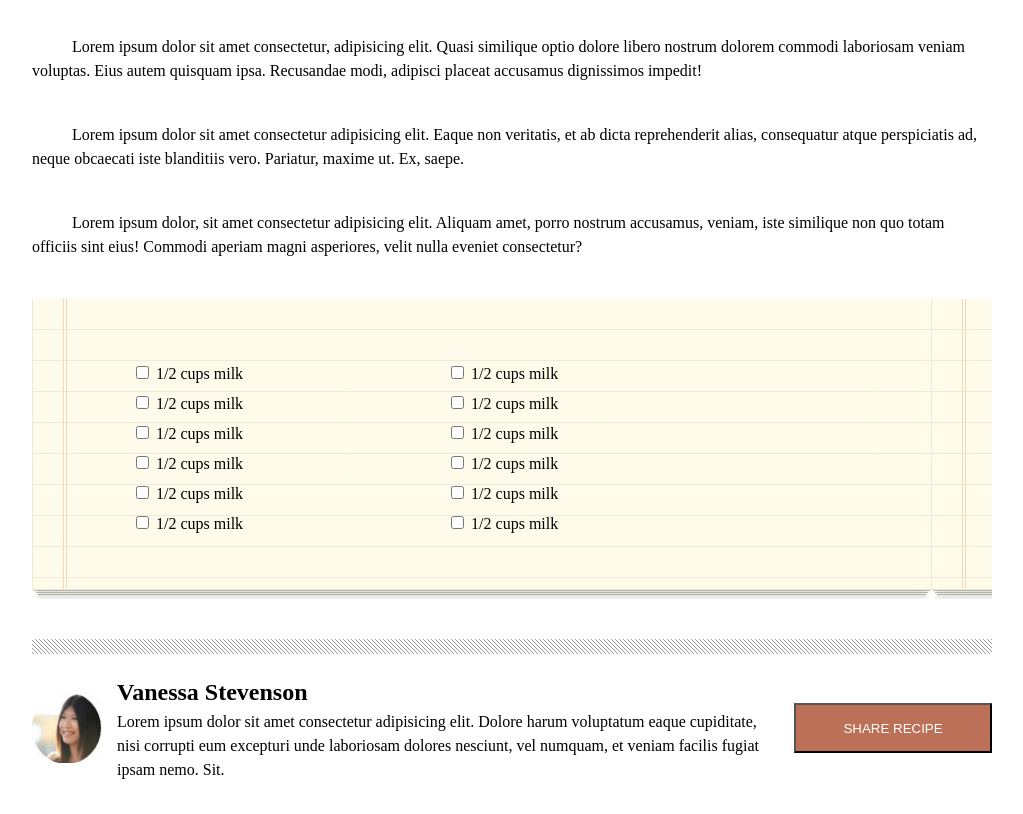
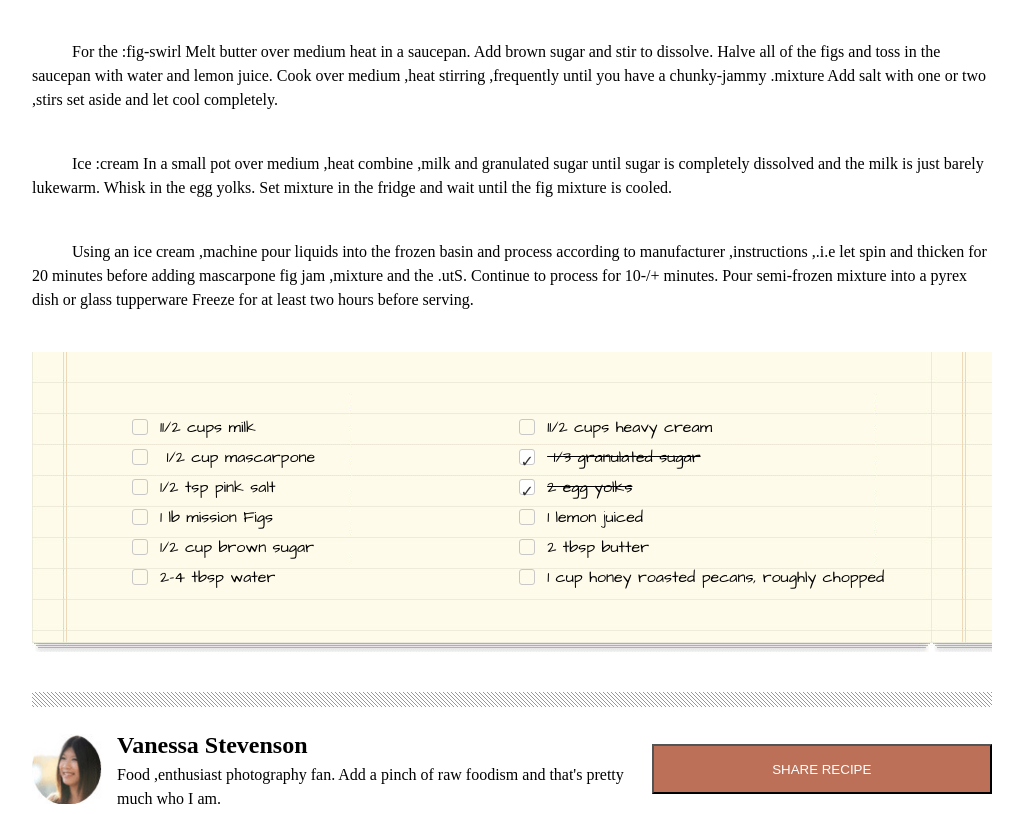
Before and after one commit to 201-WesamAlmasri/chocolate-pizza, a plain HTML site: page index.html in a window 1280 px wide. Shown: the part 940-1754 px from the top of the page, without its empty margins (128-1151 px from the left). Drawn offline with nearby package versions, Linux system fonts and the light colour scheme.

Commit message:
add fonts and aome extra styls

```diff
--- a/css/styles.css
+++ b/css/styles.css
@@ -1,3 +1,8 @@
+@import url('https://fonts.googleapis.com/css2?family=Yellowtail&display=swap');
+@import url('https://fonts.googleapis.com/css2?family=Allura&display=swap');
+@import url('https://fonts.googleapis.com/css2?family=Oswald:wght@300&display=swap');
+@import url('https://fonts.googleapis.com/css2?family=Architects+Daughter&display=swap');
+
 h1,h2,h3,h4,h5,p {
     margin: 0;
     padding: 0;
@@ -15,6 +20,19 @@ body {
 
 header {
     padding: 25px 0;
+    display: flex;
+    justify-content: space-between;
+    align-items: center;
+    line-height: 1.3;
+}
+
+.header_left {
+    display: flex;
+    align-items: flex-end;
+}
+
+.header_left img {
+    height: 100%;
 }
 
 header div{
@@ -30,20 +48,31 @@ header div:last-child {
 }
 
 .header_text p:first-child {
+    font-family: 'Yellowtail', cursive;
     font-size: 30px;
+
 }
 
 .header_text p:last-child {
     font-size: 12px;
     color: darkgray;
+
+}
+
+.social_container  {
+    display: flex;
+}
+
+.social_container img {
+    margin-left: 2px;
 }
 
 .rss_icon {
-    padding-left: 5px;
+    padding-left: 10px;
 }
 
 .dashed_line {
-    background: url(/assets/img/hr-img.png);
+    background: url(../assets/img/hr-img.png);
     width: 100%;
     height: 15px;
     margin-bottom: 60px;
@@ -59,7 +88,7 @@ header div:last-child {
 
 .main_header div:last-child {
     float: right;
-    padding-top: 30px;
+    padding-top: 60px;
 }
 
 .main_header div:last-child p {
@@ -67,10 +96,18 @@ header div:last-child {
     font-size: 10px;
 }
 
+.main_title_container h1 {
+    font-size: 40px;
+    font-weight:900;
+    font-family: 'Oswald', sans-serif;
+}
 .main_title_container p {
     font-size: 12px;
     color: darkgray;
+    font-family: 'Oswald', sans-serif;
+    letter-spacing: 2px;
 }
+
 
 .hero_image {
     width: 100%;
@@ -83,15 +120,21 @@ header div:last-child {
 .p_containers p{
     text-indent: 40px;
     margin: 40px 0;
+    font-weight: 530;
 }
 
+
 .menu_list {
-    background: url(/assets/img/list-bg.png);
+    background: url(../assets/img/list-bg.png);
     height: 300px;
 }
 
 .menu_list label {
     display: inline-block;
+    font-family: 'Architects Daughter', cursive;
+    font-weight: 545;
+    font-size: 16px;
+    text-decoration: none;
 }
 
 .menu_list > div {
@@ -103,8 +146,40 @@ header div:last-child {
     padding: 3px 0;
 }
 
+input[type="checkbox"] {
+    display: none;
+}
+
+.input_container input[type="checkbox"]:checked + label {
+    text-decoration: line-through;
+}
+
+input[type="checkbox"] + label:before {
+    border: 1px solid rgb(201, 200, 200);
+    content: "\00a0";
+    display: inline-block;
+    height: 14px;
+    margin: 0.25em .75em 0 0;
+    padding: 0;
+    vertical-align: top;
+    width: 14px;
+    border-radius: 3px;
+    }
+
+input[type="checkbox"]:checked + label:before {
+    background: #fff;
+    color: #333;
+    content: "\2713";
+    text-align: center;
+    }
+
+input[type="checkbox"]:checked + label:after {
+    font-weight: bold;
+    }
+
+
 .button_dashed_line {
-    background: url(/assets/img/hr-img.png);
+    background: url(../assets/img/hr-img.png);
     width: 100%;
     height: 15px;
     margin-top: 40px;
--- a/index.html
+++ b/index.html
@@ -1,9 +1,6 @@
 <!DOCTYPE html>
 <html lang="en">
   <head>
-    <meta charset="UTF-8" />
-    <meta http-equiv="X-UA-Compatible" content="IE=edge" />
-    <meta name="viewport" content="width=device-width, initial-scale=1.0" />
     <link rel="stylesheet" href="./css/styles.css">
     <title>Document</title>
   </head>
@@ -42,86 +39,91 @@
       <img class="hero_image" src="./assets/img/choco-pizza.png" alt="" />
       <div class="p_containers">
         <p>
-          Lorem ipsum dolor sit amet consectetur, adipisicing elit. Quasi
-          similique optio dolore libero nostrum dolorem commodi laboriosam
-          veniam voluptas. Eius autem quisquam ipsa. Recusandae modi, adipisci
-          placeat accusamus dignissimos impedit!
+          For the :fig-swirl Melt butter over medium heat in a saucepan. Add brown sugar and stir to dissolve. Halve all
+          of the figs and toss in the saucepan with water and lemon juice. Cook over medium ,heat stirring ,frequently until
+          you have a chunky-jammy .mixture Add salt with one or two ,stirs set aside and let cool completely.
+
         </p>
         <p>
-          Lorem ipsum dolor sit amet consectetur adipisicing elit. Eaque non
-          veritatis, et ab dicta reprehenderit alias, consequatur atque
-          perspiciatis ad, neque obcaecati iste blanditiis vero. Pariatur,
-          maxime ut. Ex, saepe.
+          Ice :cream In a small pot over medium ,heat combine ,milk and granulated sugar until sugar is completely
+          dissolved and the milk is just barely lukewarm. Whisk in the egg yolks. Set mixture in the fridge and wait until the
+          fig mixture is cooled.
         </p>
         <p>
-          Lorem ipsum dolor, sit amet consectetur adipisicing elit. Aliquam
-          amet, porro nostrum accusamus, veniam, iste similique non quo totam
-          officiis sint eius! Commodi aperiam magni asperiores, velit nulla
-          eveniet consectetur?
+          Using an ice cream ,machine pour liquids into the frozen basin and process according to manufacturer
+,instructions ,.i.e let spin and thicken for 20 minutes before adding mascarpone fig jam ,mixture and the .utS.
+Continue to process for 10-/+ minutes. Pour semi-frozen mixture into a pyrex dish or glass tupperware Freeze for
+at least two hours before serving.
+
         </p>
       </div>
       <div class="menu_list">
         <div>
+
             <div class="input_container">
-                <input type="checkbox" name="" />
-                <label>1/2 cups milk</label>
+              <input id="ch1" type="checkbox" name="" />
+              <label for="ch1">11/2 cups milk</label>
           </div>
 
           <div class="input_container">
-                <input type="checkbox" name="" />
-                <label>1/2 cups milk</label>
+              <input id="ch2" type="checkbox" name="" />
+              <label for="ch2">
+                1/2 cup mascarpone
+                </label>
           </div>
 
           <div class="input_container">
-                <input type="checkbox" name="" />
-                <label>1/2 cups milk</label>
+              <input id="ch3" type="checkbox" name="" />
+              <label for="ch3">1/2 tsp pink salt</label>
           </div>
 
           <div class="input_container">
-                <input type="checkbox" name="" />
-                <label>1/2 cups milk</label>
+              <input id="ch4" type="checkbox" name="" />
+              <label for="ch4">1 lb mission Figs</label>
           </div>
 
           <div class="input_container">
-                <input type="checkbox" name="" />
-                <label>1/2 cups milk</label>
+              <input id="ch5" type="checkbox" name="" />
+              <label for="ch5">1/2 cup brown sugar</label>
           </div>
 
           <div class="input_container">
-                <input type="checkbox" name="" />
-                <label>1/2 cups milk</label>
+              <input id="ch6" type="checkbox" name="" />
+              <label for="ch6">2-4 tbsp water</label>
           </div>
 
         </div>
         <div>
             <div class="input_container">
-                <input type="checkbox" name="" />
-                <label>1/2 cups milk</label>
+                <input id="ch7" type="checkbox" name="" />
+                <label for="ch7">11/2 cups heavy cream</label>
             </div>
 
             <div class="input_container">
-                <input type="checkbox" name="" />
-                <label>1/2 cups milk</label>
+                <input id="ch8" type="checkbox" checked name="" />
+                <label for="ch8">
+                  1/3 granulated sugar
+                  </label>
             </div>
 
             <div class="input_container">
-                <input type="checkbox" name="" />
-                <label>1/2 cups milk</label>
+                <input id="ch9" type="checkbox" checked name="" />
+                <label for="ch9">2 egg yolks</label>
             </div>
 
             <div class="input_container">
-                <input type="checkbox" name="" />
-                <label>1/2 cups milk</label>
+                <input id="ch10" type="checkbox" name="" />
+                <label for="ch10">1 lemon juiced</label>
             </div>
 
             <div class="input_container">
-                <input type="checkbox" name="" />
-                <label>1/2 cups milk</label>
+                <input id="ch11" type="checkbox" name="" />
+                <label for="ch11">2 tbsp butter</label>
             </div>
 
             <div class="input_container">
-                <input type="checkbox" name="" />
-                <label>1/2 cups milk</label>
+                <input id="ch12" type="checkbox" name="" />
+                <label for="ch12">1 cup honey roasted pecans, roughly chopped  </label>
             </div>
 
         </div>
@@ -131,7 +133,8 @@
         <img src="./assets/img/van-pic.png" alt="">
         <div>
             <h2>Vanessa Stevenson</h2>
-            <p>Lorem ipsum dolor sit amet consectetur adipisicing elit. Dolore harum voluptatum eaque cupiditate, nisi corrupti eum excepturi unde laboriosam dolores nesciunt, vel numquam, et veniam facilis fugiat ipsam nemo. Sit.</p>
+            <p>Food ,enthusiast photography fan. Add a pinch of raw foodism and that's
+              pretty much who I am. </p>
         </div>
         <button>SHARE RECIPE</button>
       </div>
```
Also changed, not shown: js/index.html (deleted, +0 -152 lines). Lines whose indentation alone changed are shown as unchanged.
